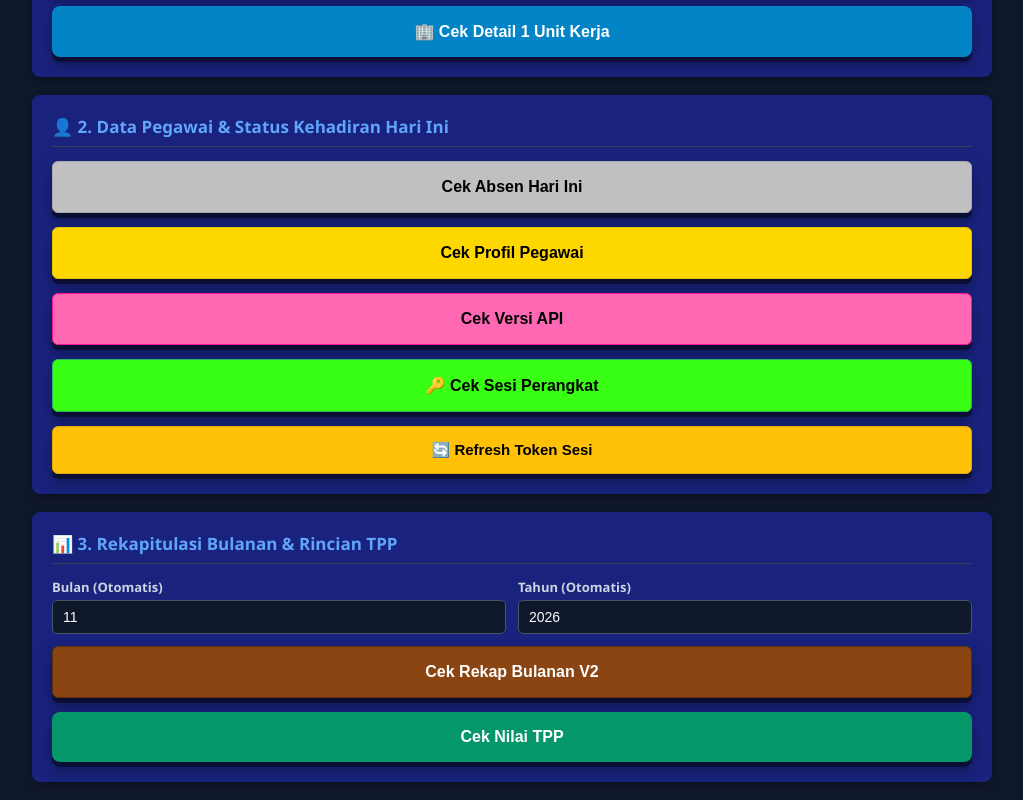
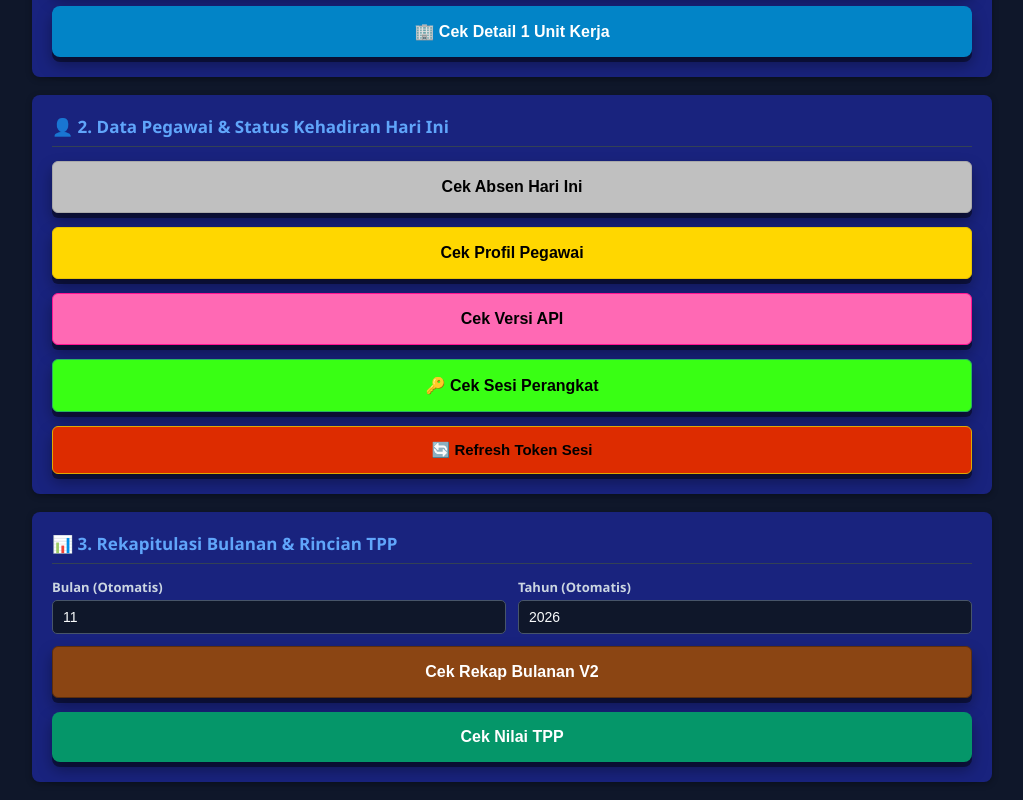
Before and after one commit to inyel79-lgtm/login_akun, a plain HTML site: page index.html in a window 1280 px wide. Shown: the part 1005-1805 px from the top of the page, without its empty margins (128-1151 px from the left). Drawn offline with Linux system fonts and the light colour scheme; no server answers.

Commit message:
Change background color of Refresh Token button
Updated the background color of the 'Refresh Token Sesi' button.

```diff
--- a/index.html
+++ b/index.html
@@ -208,7 +208,7 @@
        <button type="button" style="padding: 16px 24px; font-size: 16px; width: 100%; margin-bottom: 8px; background-color: #FFD700; color: #000000; border: 1px solid #E6C200; border-radius: 6px; cursor: pointer;" onclick="cekProfil()">Cek Profil Pegawai</button>
         <button type="button" style="padding: 16px 24px; font-size: 16px; width: 100%; margin-bottom: 8px; background-color: #FF69B4 !important; color: #000000 !important; border: 1px solid #FF1493; border-radius: 6px; cursor: pointer;" onclick="cekVersi()">Cek Versi API</button>
         <button type="button" style="padding: 16px 24px; font-size: 16px; width: 100%; margin-bottom: 8px; background-color: #39FF14 !important; color: #000000 !important; border: 1px solid #28B463; border-radius: 6px; cursor: pointer;" onclick="cekSesiPerangkat()">🔑 Cek Sesi Perangkat</button>
-       <button type="button" class="btn-amber" style="width: 100%; padding: 14px; font-size: 15px; margin-top: 8px; background-color: #FFC107 !important; color: #000000 !important; border: 1px solid #E0A800; border-radius: 6px; cursor: pointer;" onclick="refreshTokenOtomatis()">🔄 Refresh Token Sesi</button>
+       <button type="button" class="btn-amber" style="width: 100%; padding: 14px; font-size: 15px; margin-top: 8px; background-color: #dd2c00 !important; color: #000000 !important; border: 1px solid #E0A800; border-radius: 6px; cursor: pointer;" onclick="refreshTokenOtomatis()">🔄 Refresh Token Sesi</button>
         </div>
 
     <!-- 3. REKAPITULASI & NILAI TPP -->
```
